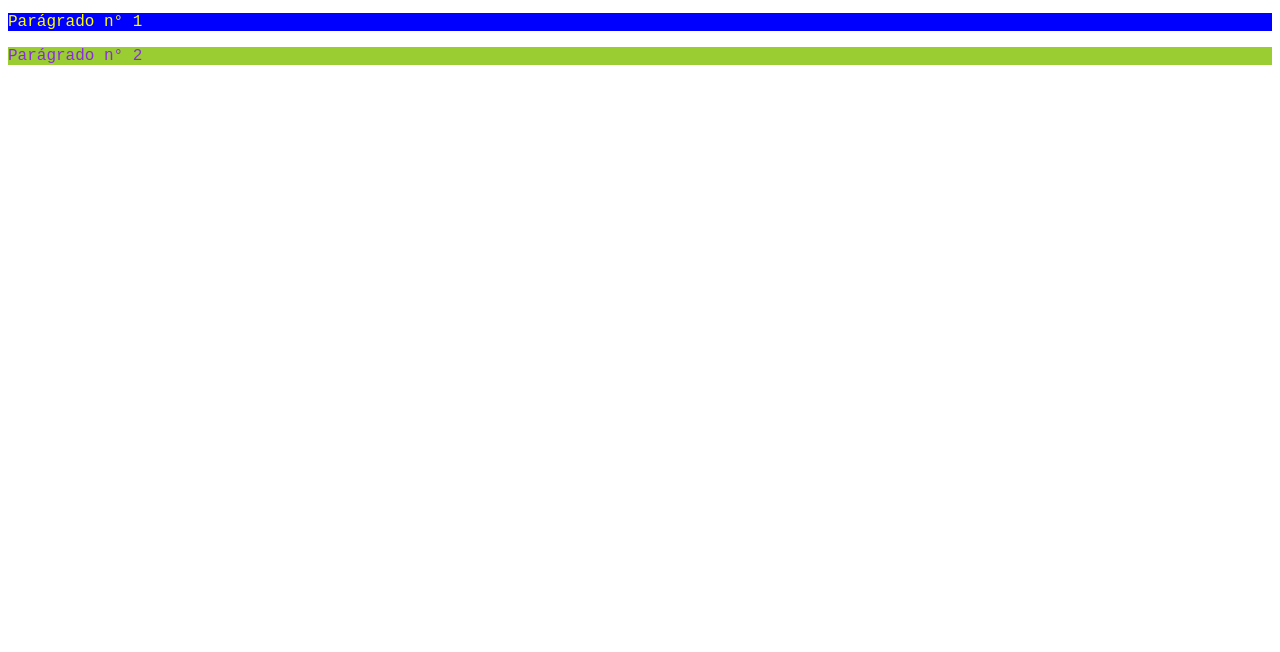
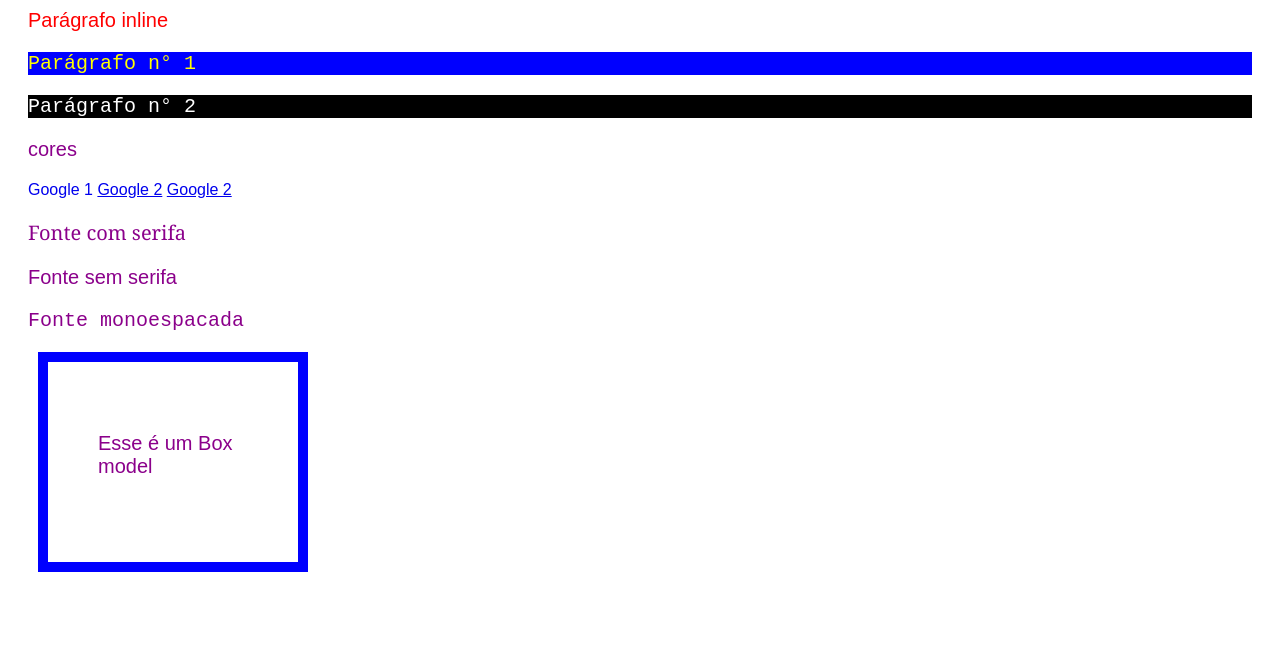
Before and after one commit to asunaluc/HTML, a plain HTML site: page aulaCSS.html in a window 1280 px wide. Shown: the part 148-800 px from the top of the page. Drawn offline with Linux system fonts and the light colour scheme.

Commit message:
fim aula css

```diff
--- a/CSS/styleCSS.css
+++ b/CSS/styleCSS.css
@@ -1,9 +1,20 @@
+body {
+    padding: 20px;
+
+}
+
+p {
+    color: darkmagenta;
+    font-size: 20px;
+
+
+}
 #titulo-principal {
     background-color: black;
     color: red;
 }
 
-.numerados {
+.p-numerados {
     font-family: 'Courier New', Courier, monospace;
     color: blueviolet;
     background-color: yellowgreen;
@@ -15,5 +26,50 @@
 }
 
 #p2 {
+    background-color: black;
+    color: white;
 
 }
+
+h2 {
+    border-bottom: 1px solid red;
+}
+
+*   {
+    font-family: Arial;
+
+}
+
+.decoration {
+    text-decoration: none;
+
+}
+
+a:visited {
+    color: rgb(241, 13, 13);
+}
+
+a:hover {
+    background-color: yellow;
+
+}
+
+.serifada {
+    font-family: Georgia, 'Times New Roman', Times, serif;
+}
+
+.sem-serifa {
+    font-family: Arial, Helvetica, sans-serif;
+}
+
+.monoespacada {
+    font-family: 'Courier New', Courier, monospace;
+}
+
+.caixa {
+    width: 150px;
+    height: 100px;
+    border: 10px solid blue;
+    padding: 50px;
+    margin: 10px;
+}
--- a/CSS/styles.css
+++ b/CSS/styles.css
@@ -24,6 +24,7 @@ ul li a{
     color: rgb(146, 3, 34);
     text-decoration: none;
     transition: 0.5s;
+    margin-right: 12px;
 }
 
 ul li a:hover {
--- a/aulaCSS.html
+++ b/aulaCSS.html
@@ -11,7 +11,21 @@
     <H2>Teste</H2>
     <p style="color: red;">Parágrafo inline</p>
 
-    <p class="numerados" id ="p1">Parágrado n° 1</p>
-    <p class="numerados" id ="p2">Parágrado n° 2</p>
+    <p class="p-numerados" id ="p1">Parágrafo n° 1</p>
+    <p class="p-numerados" id ="p2">Parágrafo n° 2</p>
+
+    <p>cores</p>
+    <a class="decoration" href="http://www.google.com">Google 1</a>
+    <a href="http://www.google.com">Google 2</a>
+    <a href="http://www.google.com">Google 2</a>
+
+    <p class="serifada">Fonte com serifa</p>
+    <p class="sem-serifada">Fonte sem serifa</p>
+    <p class="monoespacada">Fonte monoespacada</p>
+
+    <div class="caixa">
+        <p>Esse é um Box model</p>
+    </div>
+
 </body>
 </html>
```
